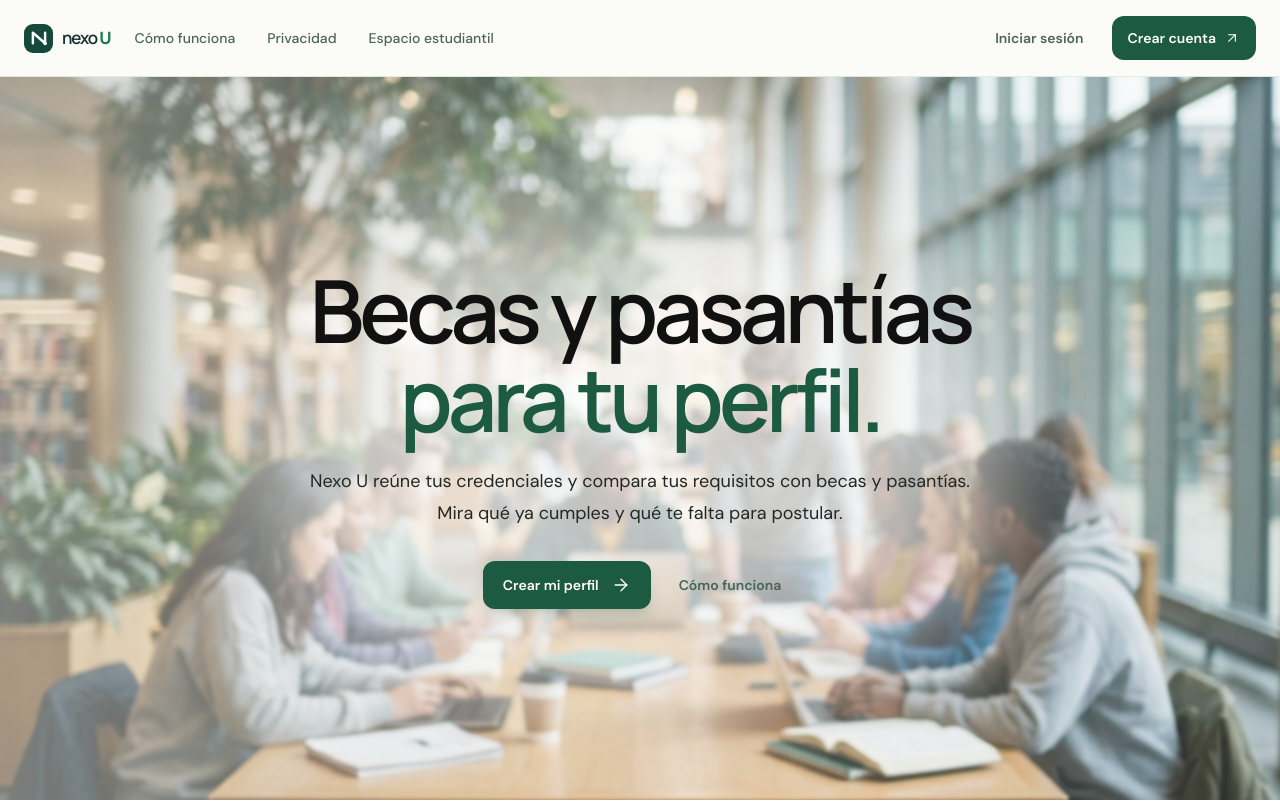
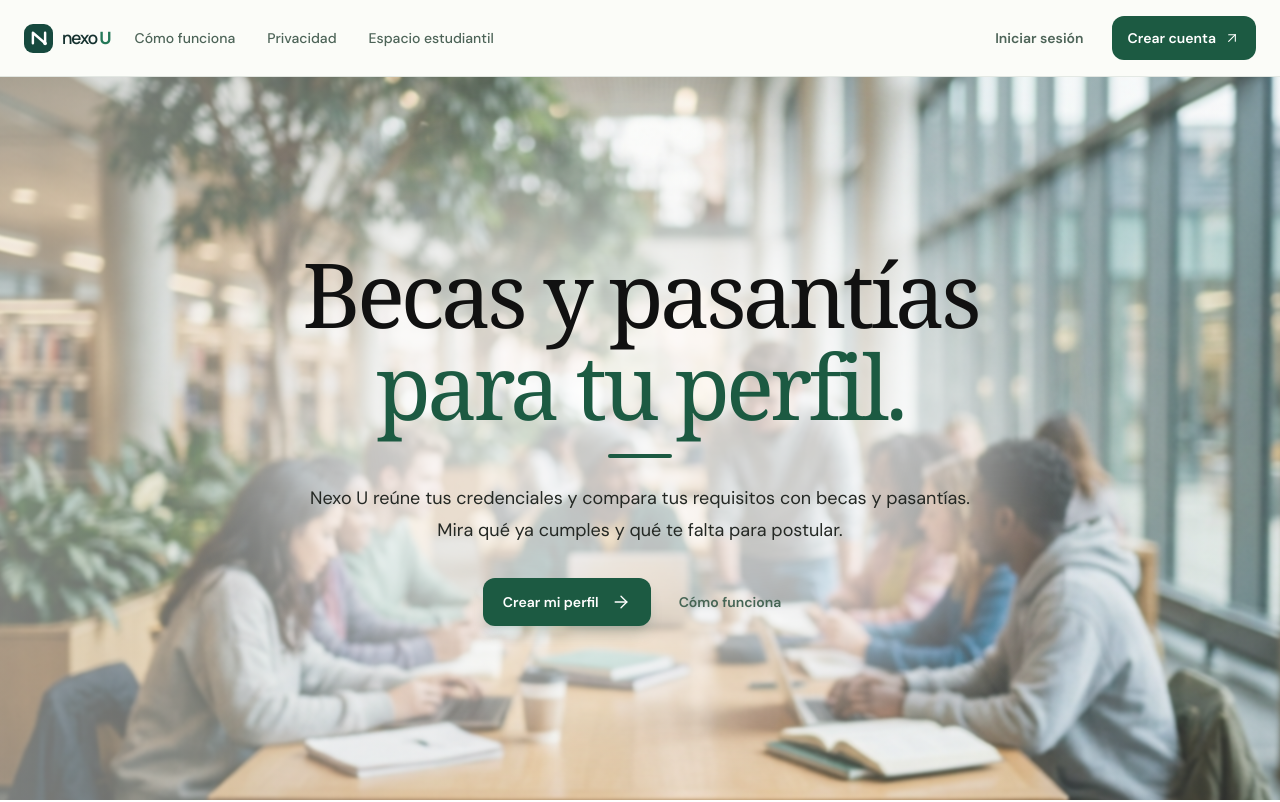
Before and after one commit to nellyvargas-n/NEXO-U, a React (Vite) app in the folder frontend/: page / in a window 1280 px wide. Shown: the top 802 px of the page. Built offline with nearby package versions, Linux system fonts and the light colour scheme.

Commit message:
style(landing): destaca el título centrado

```diff
--- a/frontend/src/features/landing/LandingPage.jsx
+++ b/frontend/src/features/landing/LandingPage.jsx
@@ -15,10 +15,11 @@ function LandingPage() {
           <div className="mx-auto flex min-h-[calc(100vh-76px)] max-w-7xl items-center justify-center px-6 py-20 text-center max-[700px]:min-h-[calc(100vh-66px)] max-[700px]:px-5 max-[700px]:py-16 max-[390px]:px-4">
             <div className="relative z-10 max-w-4xl">
               <span className="pointer-events-none absolute -inset-x-10 -inset-y-14 -z-10 rounded-full bg-white/65 blur-3xl" aria-hidden="true" />
-              <h1 className="mx-auto mt-0 max-w-[900px] font-display text-[clamp(3rem,6.8vw,5.5rem)] font-semibold leading-[0.98] tracking-[-0.055em] text-[#111111] max-[700px]:text-[clamp(2.7rem,11vw,4rem)]" id="hero-title">
+              <h1 className="mx-auto mt-0 max-w-[1000px] font-serif text-[clamp(3.25rem,7vw,6.25rem)] font-medium leading-[0.98] tracking-[-0.045em] text-[#111111] max-[700px]:text-[clamp(2.7rem,11vw,4rem)]" id="hero-title">
                 <span className="block">Becas y pasantías</span>
                 <span className="mt-1 block text-[#1c5a42]">para tu perfil.</span>
               </h1>
+              <span className="mx-auto mt-6 block h-1 w-16 rounded-full bg-[#1c5a42]" aria-hidden="true" />
               <p className="mx-auto mt-6 max-w-2xl text-base leading-7 text-[#242824] sm:text-lg sm:leading-8">
                 Nexo U reúne tus credenciales y compara tus requisitos con becas y pasantías. Mira qué ya cumples y qué te falta para postular.
               </p>
```
